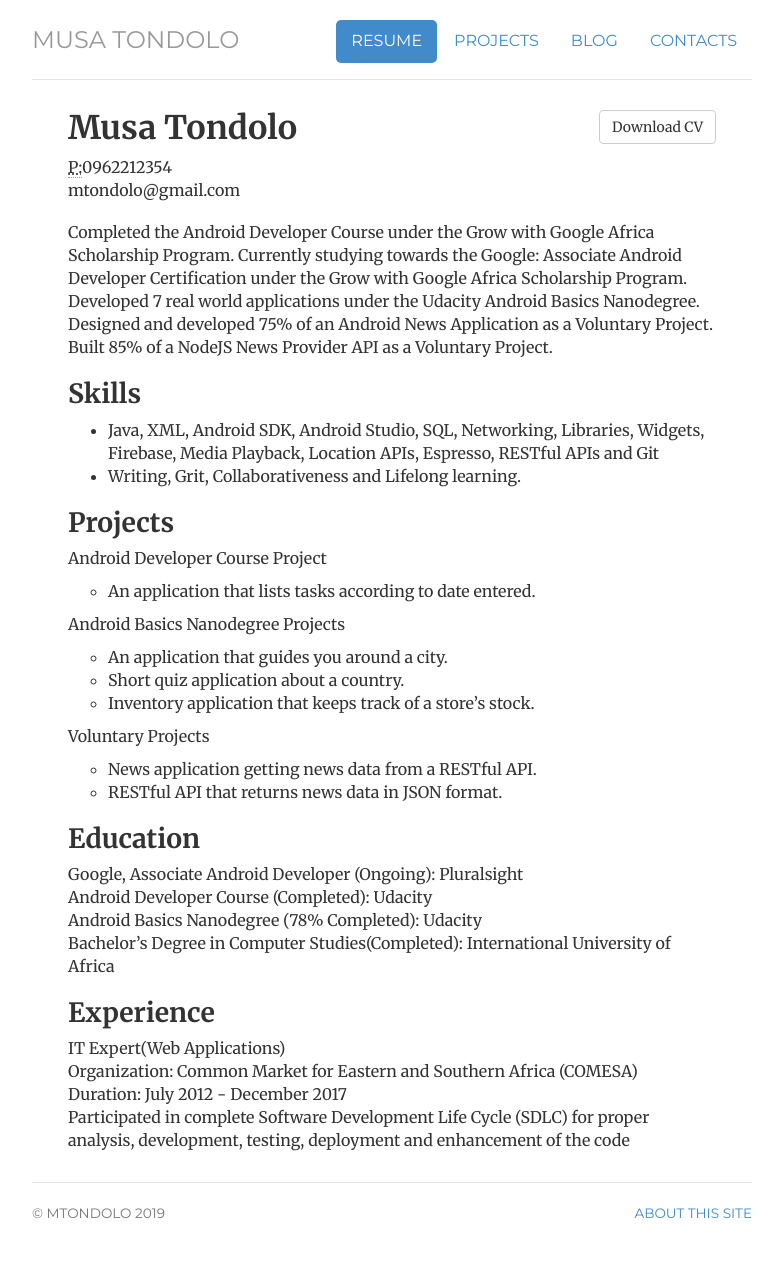
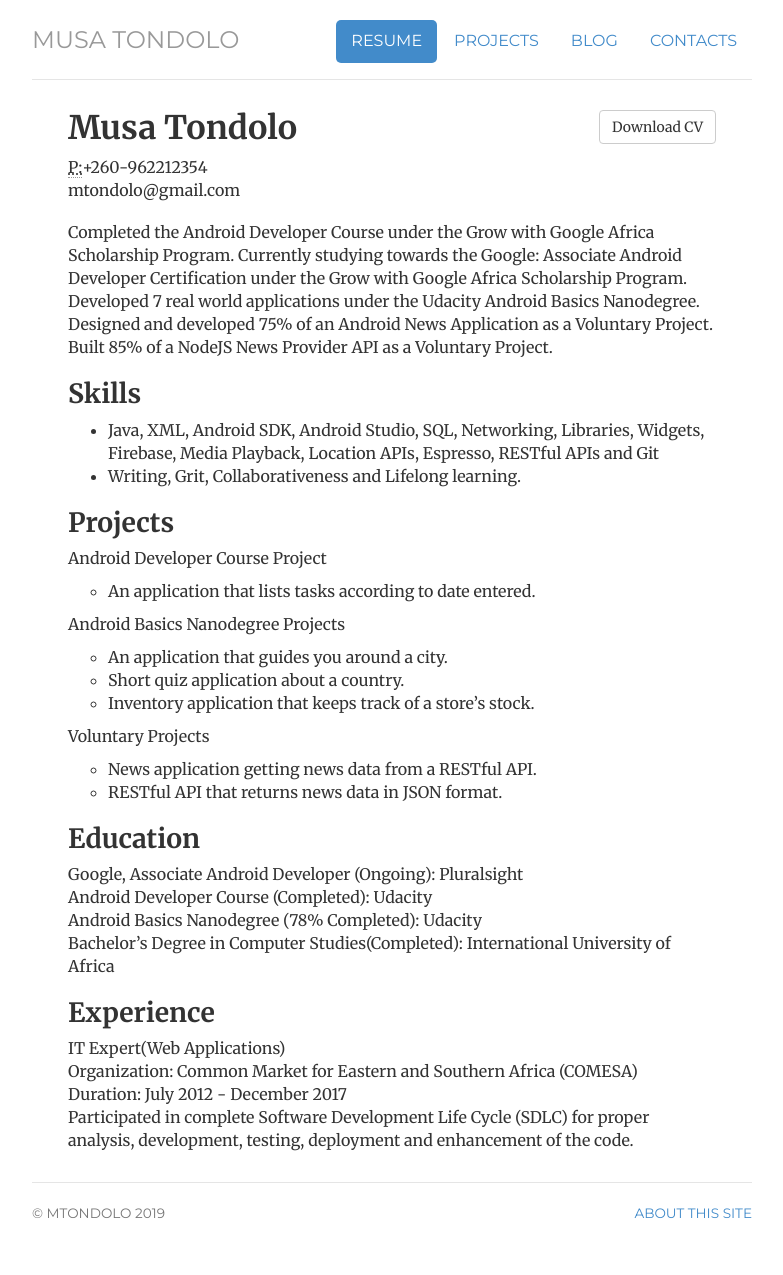
Before and after one commit to mtondolo/mtondolo.github.io, a Jekyll site: the page built from cv/index.html, in a window 1280 px wide. Shown: the whole page, without its empty margins (248-1031 px from the left). Built offline with Jekyll 4.4.1, drawn with Linux system fonts in a browser that asks for light colours.

Commit message:
Update index.html

```diff
--- a/cv/index.html
+++ b/cv/index.html
@@ -13,7 +13,7 @@ description: Current Resume for Musa Tondolo, an Android Developer supplimented
 				<div itemscope itemtype="http://data-vocabulary.org/Person">
 				<span itemprop="name"><h1>Musa Tondolo</h1></span>
 				<address>
-				<abbr title="phone">P:</abbr>0962212354<br>
+				<abbr title="phone">P:</abbr>+260-962212354<br>
 				<span class="obfuscate">moc.liamg@olodnotm</span>
 				</address>
 				</div>
@@ -72,7 +72,7 @@ description: Current Resume for Musa Tondolo, an Android Developer supplimented
 					IT Expert(Web Applications)<br>
 					Organization: Common Market for Eastern and Southern Africa (COMESA)<br>
 					Duration: July 2012 - December 2017<br>
-					Participated in complete Software Development Life Cycle (SDLC) for proper analysis, development, testing, deployment and enhancement of the code<br>
+					Participated in complete Software Development Life Cycle (SDLC) for proper analysis, development, testing, deployment and enhancement of the code.
 	                                </p>
 
 </div>
```
